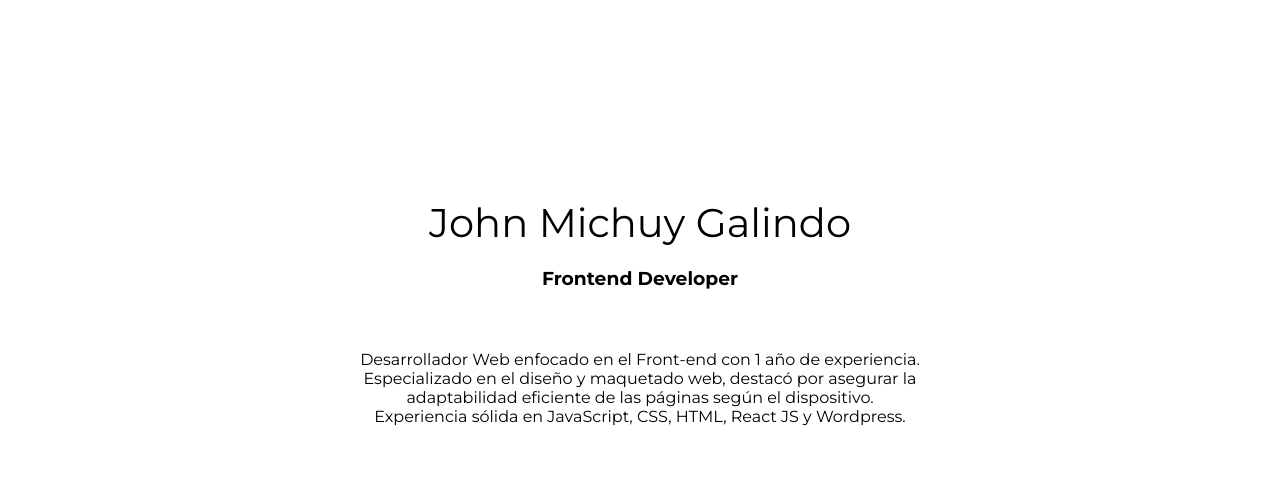
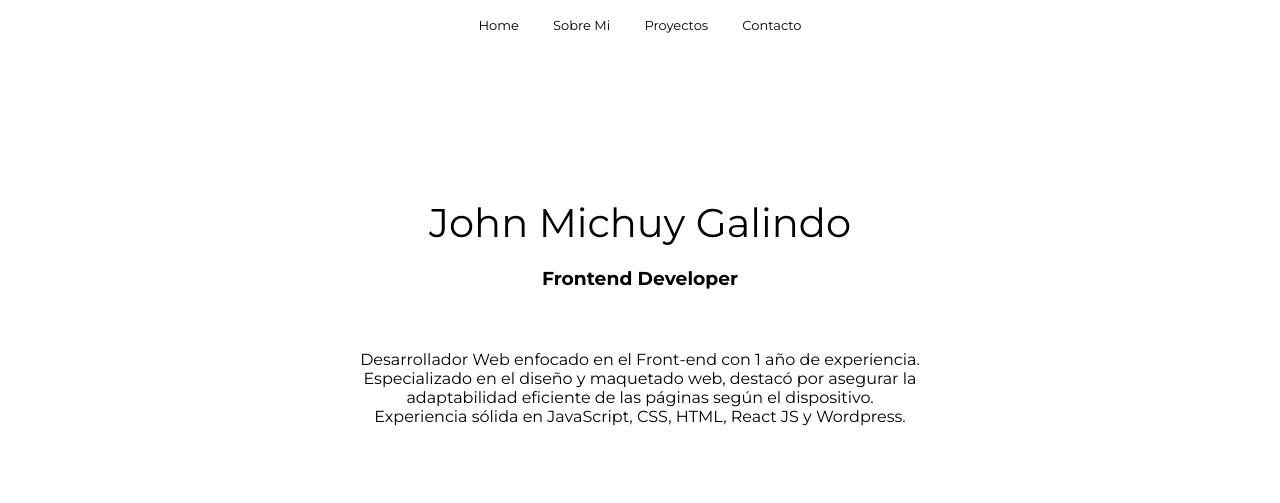
Before and after one commit to cjmgalindo/Portafolio, a plain HTML site: page index.html in a window 1280 px wide. Shown: the top 503 px of the page. Drawn offline with Linux system fonts and the light colour scheme.

Commit message:
header terminado

```diff
--- a/index.html
+++ b/index.html
@@ -14,6 +14,16 @@
 
 </head>
 <body>
+    <header>
+        <nav>
+            <a href="#s-main" class="nav-link">Home</a>
+            <a href="#s-aboutMe" class="nav-link">Sobre Mi</a>
+            <a href="#s-projects" class="nav-link">Proyectos</a>
+            <a href="#s-contact" class="nav-link">Contacto</a>
+
+        </nav>
+    </header>
+
     <section id="s-main">
         <div id="main-box-information">
 
@@ -49,14 +59,6 @@
 
 
 
-
-
-
-
-
-
-
-
     <section id="s-aboutMe">
 
     </section>
--- a/style.scss
+++ b/style.scss
@@ -2,7 +2,9 @@
     font-family: "Montserrat", sans-serif;;
     padding: 0;
     margin: 0;
-    // border: 0.3px solid black;
+    // border: 0.1px solid black;
+    user-select: none;
+    scroll-behavior: smooth;
 }
 
 section{
@@ -11,17 +13,41 @@ section{
     background-color: rgb(108, 141, 141);
 }
 
+a{
+   outline: none;
+   text-decoration: none;
+}
 
+header{
+    padding: 15px 0;
+    display: flex;
+    justify-content: center;
+    align-items: center;
+
+    width: 100%;
+    position: fixed;
+    background-color: rgb(255, 255, 255);
+
+    nav{
+        .nav-link{
+            font-size: 13px;
+            margin: 0 15px;
+            color: black;
+        }
+    }
+}
 // principales estilos de la primera sección
 
 #s-main{
+
     background-color: white;
     display: flex;
     justify-content: center;
     align-items: center;
-
+    // display: none;
 
     #main-box-information{
+
         // background-color: bisque;
         text-align: center;
         display: flex;
@@ -77,6 +103,6 @@ section{
 
 // principales estilos de la segunda seccion
 
-#s-aboutMe{
+// #s-aboutMe{
 
-}
+// }
```
Also changed, not shown: style.css, 1 other file.
